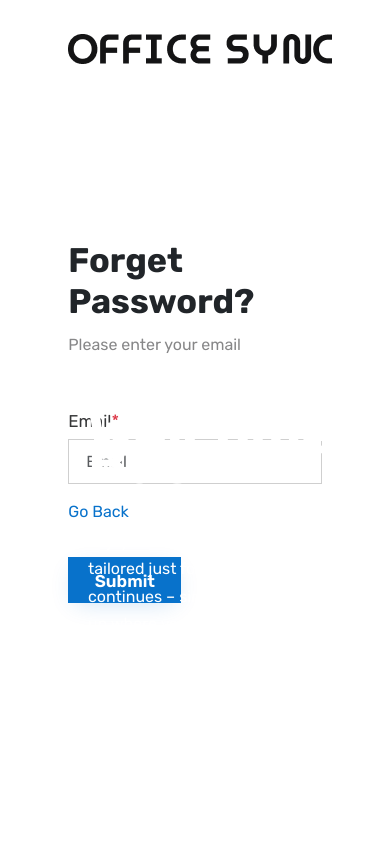
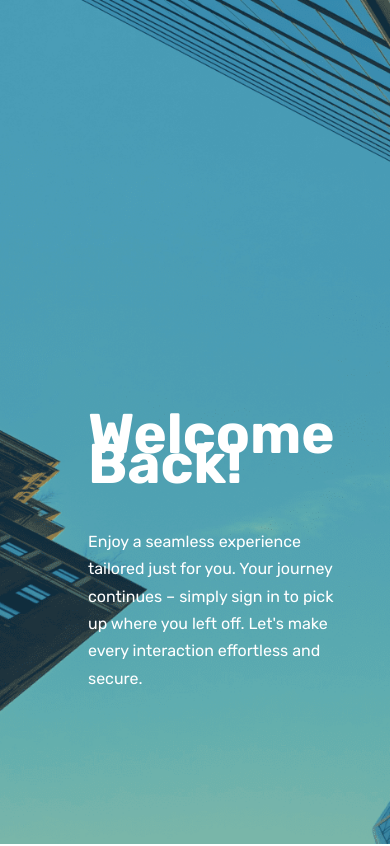
Before and after one commit to developerarjun/officesync-ui-react, a React (Vite) app: page /accounts/forgot-password in a window 390 px wide. Shown: the top 846 px of the page. Built offline with nearby package versions, Linux system fonts and the light colour scheme.

Commit message:
Make the forgot password page responsive for all screen sizes

```diff
--- a/src/app/modules/auth/forgot-password/ForgotPasswordPage.tsx
+++ b/src/app/modules/auth/forgot-password/ForgotPasswordPage.tsx
@@ -27,26 +27,24 @@
 
   return (
     <section className="authentication">
-      <div className="container-fluid">
-        <div className="row d-flex flex-wrap">
-          <div className="banner-wrap">
+      <div>
+        <div className="d-flex flex-md-row flex-column">
+          <div>
             <AuthContentComponent
-              className="auth-banner d-flex flex-wrap align-items-end welcome-banner"
+              className="auth-banner d-flex flex-wrap align-items-end welcome-banner lh-base"
               bannerHeader="Welcome Back!"
               bannerDesc="
-                        Enjoy a seamless experience tailored just for you. Your journey continues – simply sign in to pick up where you left off. Let\'s make every interaction effortless and secure.
+                        Enjoy a seamless experience tailored just for you. Your journey continues – simply sign in to pick up where you left off. Let's make every interaction effortless and secure.
                     "
             ></AuthContentComponent>
           </div>
-          <div className="auth-form form-pwd-change">
-            <div className="auth-section d-flex flex-wrap height-full flex-column justify-content-center position-relative">
+          <div >
+            <div className="auth-section d-flex height-full flex-column justify-content-center position-relative auth-form form-pwd-change">
               <div className="header position-absolute">
-                <div className="logo">
                   <a>
                     <img src="/src/assets/images/office-logo.png" />
                   </a>
                 </div>
-              </div>
               <div className="auth-form">
                 <div className="form-head">
                   <h1 className="heading">Forget Password?</h1>
```
